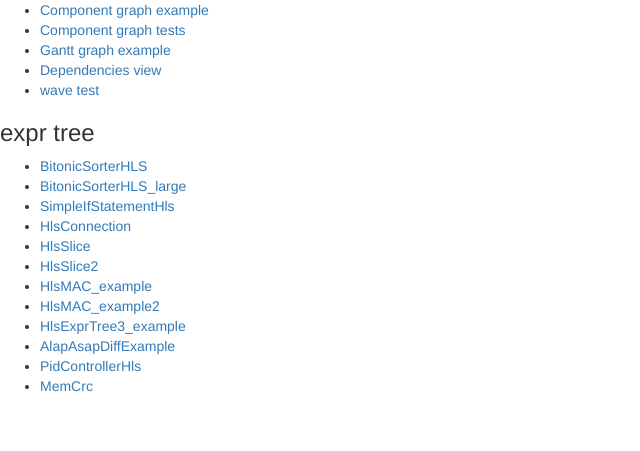
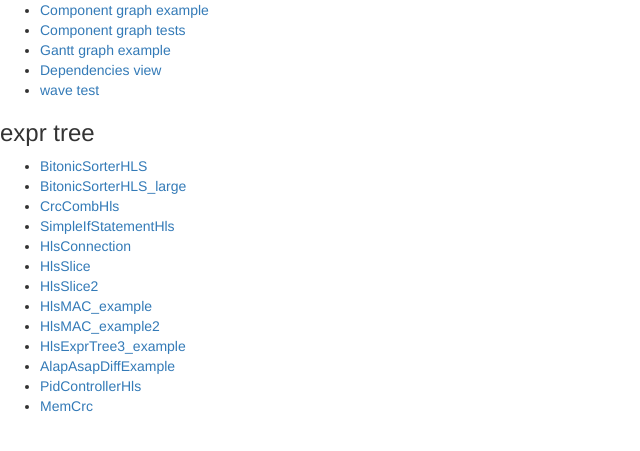
Before and after one commit to Nic30/hwtIde, a Flask app: page / in a window 1280 px wide. Shown: the part 51-502 px from the top of the page, without its empty margins (0-640 px from the left). Run offline with Flask 2, Linux system fonts and the light colour scheme; some libraries are stand-ins or nearby versions.

Commit message:
index.html add link to CrcCombHls example

```diff
--- a/hwtIde/templates/index.html
+++ b/hwtIde/templates/index.html
@@ -13,6 +13,7 @@
 <ul>
 	<li> <a href="/expr-tree/hwtHls.examples.bitonicSort/BitonicSorterHLS">BitonicSorterHLS</a> </li>
 	<li> <a href="/expr-tree/hwtHls.examples.bitonicSort/BitonicSorterHLS_large">BitonicSorterHLS_large</a> </li>
+	<li> <a href="/expr-tree/hwtHls.examples.crc/CrcCombHls">CrcCombHls</a> </li>
 	<li> <a href="/expr-tree/hwtHls.tests.ifstm/SimpleIfStatementHls">SimpleIfStatementHls</a> </li>
 	<li> <a href="/expr-tree/hwtHls.tests.connection/HlsConnection">HlsConnection</a> </li>
 	<li> <a href="/expr-tree/hwtHls.tests.connection/HlsSlice">HlsSlice</a> </li>
```
